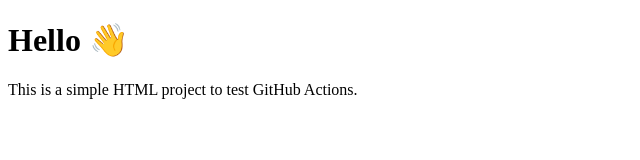
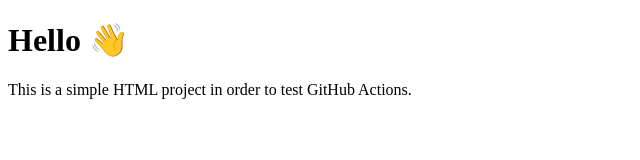
Before and after one commit to Vatsal-Verma/final-test1, a plain HTML site: page index.html in a window 1280 px wide. Shown: the full height of the page, 0-640 px from the left. Drawn offline with Linux system fonts and the light colour scheme.

Commit message:
Update index.html

```diff
--- a/index.html
+++ b/index.html
@@ -6,6 +6,6 @@
 </head>
 <body>
   <h1>Hello 👋</h1>
-  <p>This is a simple HTML project to test GitHub Actions.</p>
+  <p>This is a simple HTML project in order to test GitHub Actions.</p>
 </body>
 </html>
```
